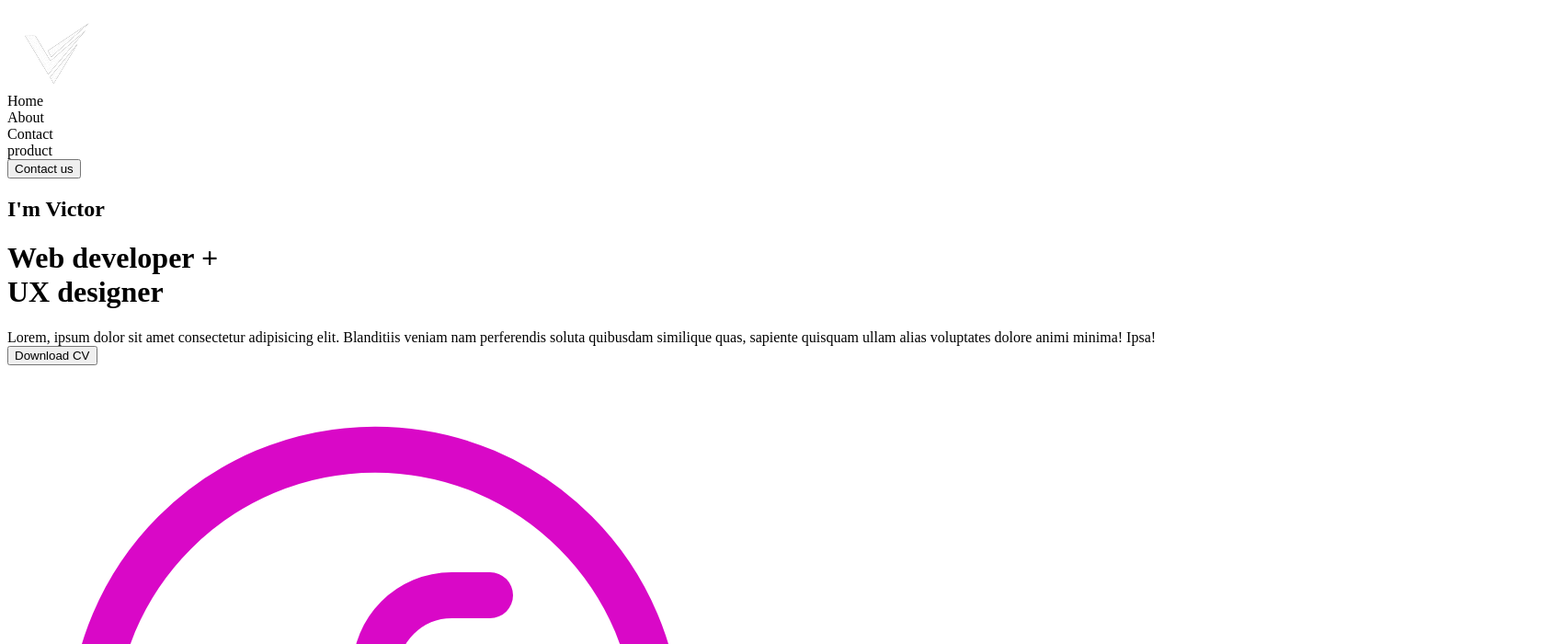
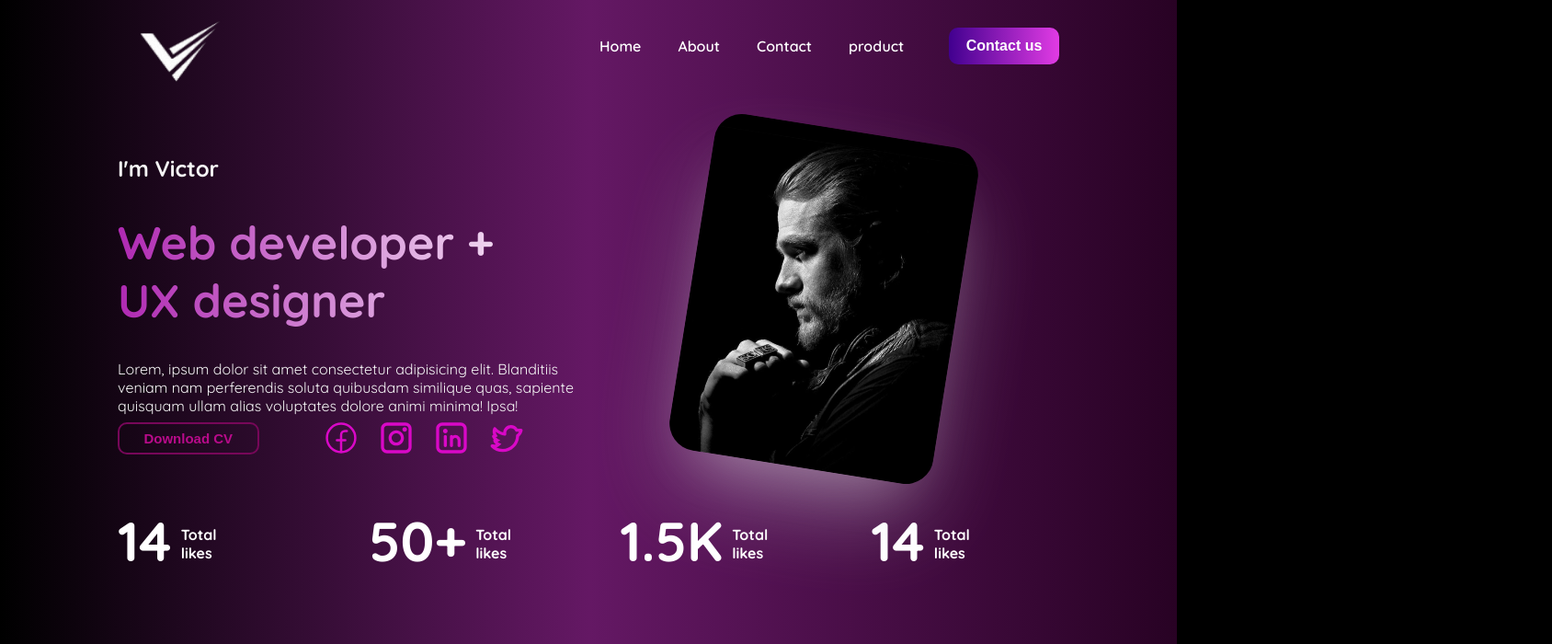
Before and after one commit to Conqueror102/portfolio101, a plain HTML site: page index.html in a window 1280 px wide. Shown: the top 700 px of the page at 92% size, 1688 px wide, since content can reach past the window. Drawn offline with Linux system fonts and the light colour scheme.

Commit message:
first commit

```diff
--- a/index.html
+++ b/index.html
@@ -4,7 +4,7 @@
     <meta charset="UTF-8" />
     <meta name="viewport" content="width=device-width, initial-scale=1.0" />
     <title>porfolio</title>
-    <link rel="stylesheet" href="./Home.css" />
+    <link rel="stylesheet" href="./index.css" />
   </head>
   <body>
     <div class="sectionOne">
```
